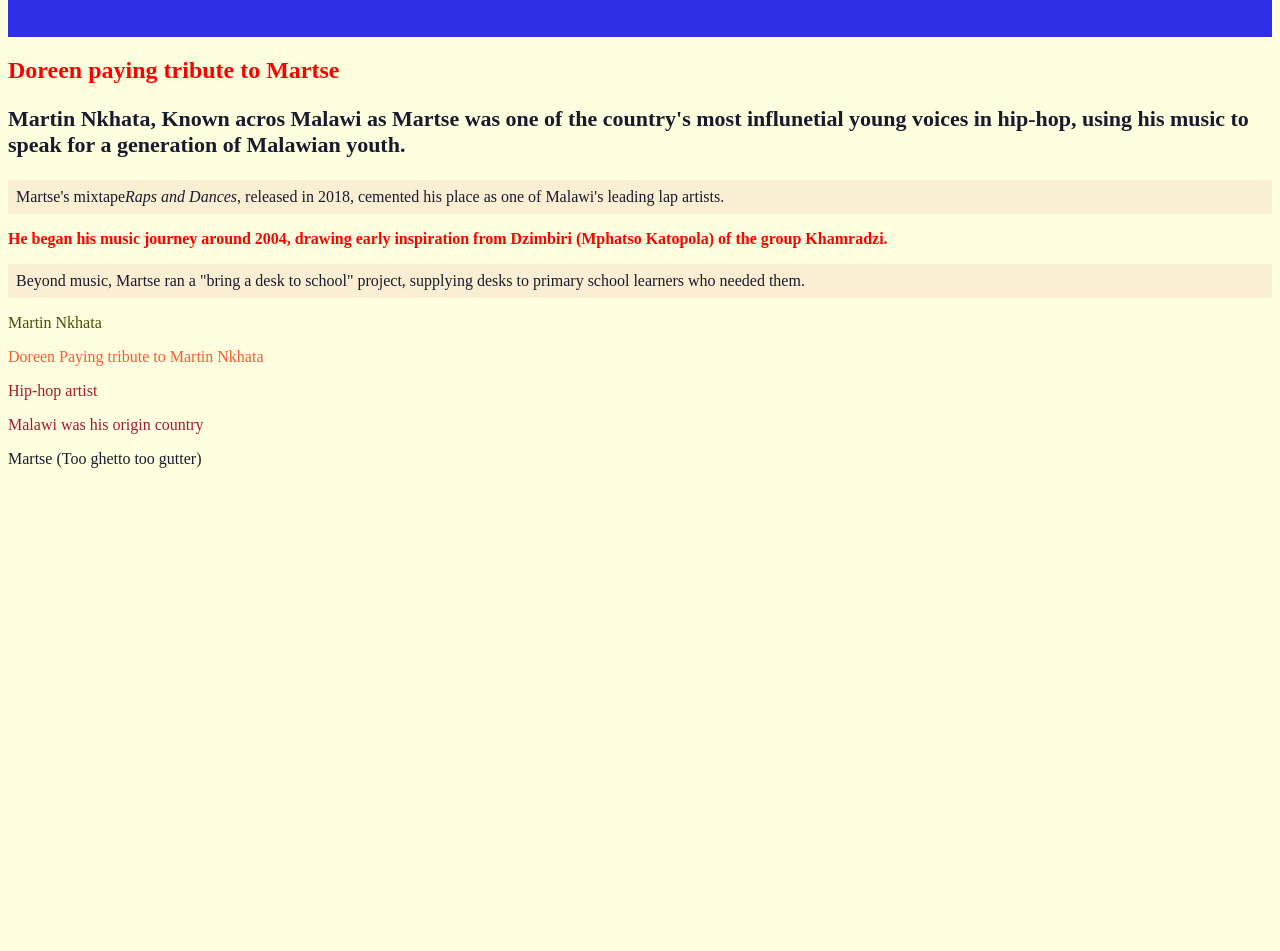
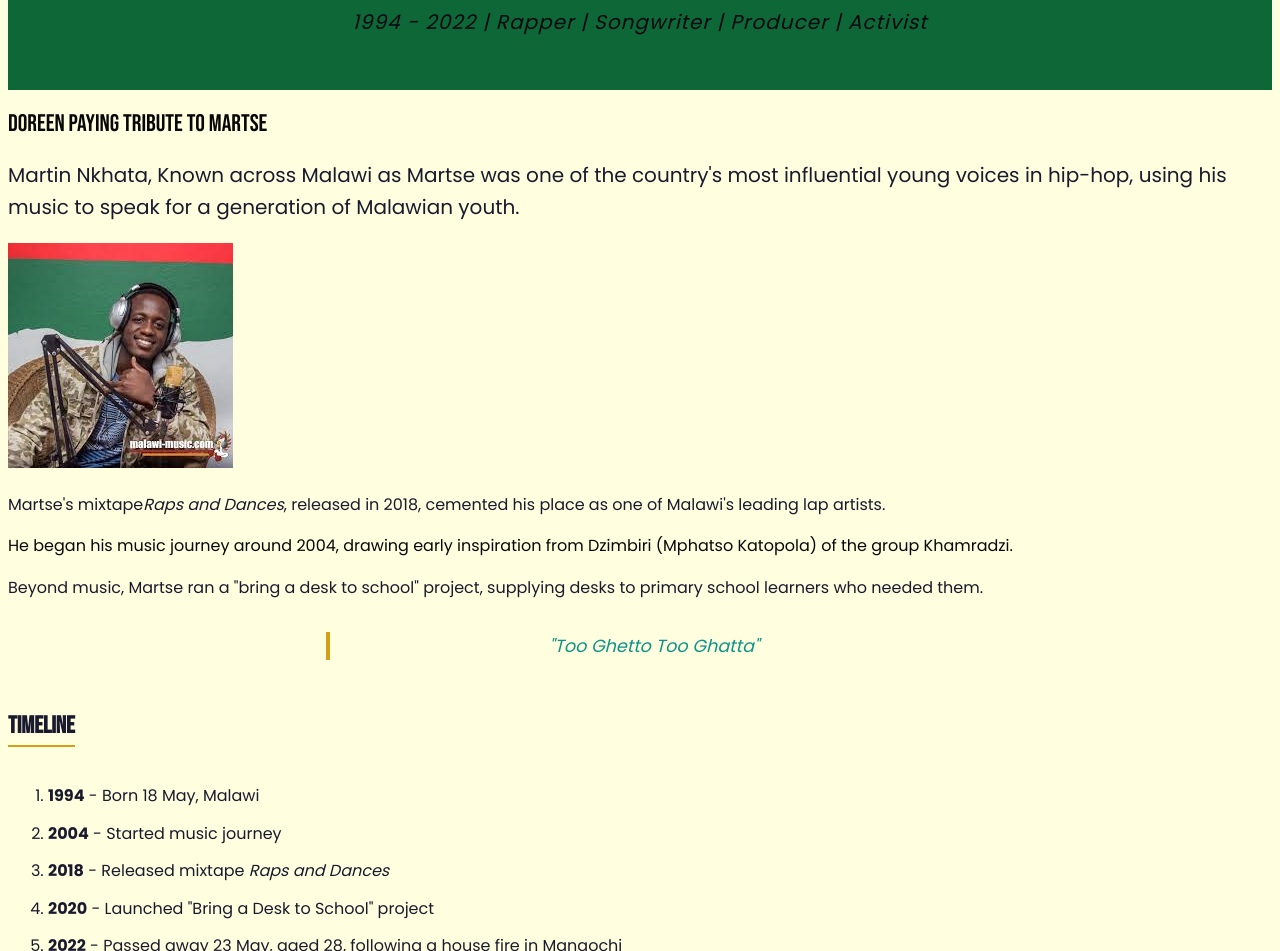
Before and after one commit to Student-Work-Classroom-Demo-MUBAS/lab-two-pro247, a plain HTML site: page index.html in a window 1280 px wide. Shown: the part 115-1066 px from the top of the page. Before the commit the page ends 800 px from the top, so only its background shows below. Drawn offline with Linux system fonts and the light colour scheme.

Commit message:
Added complete task 5

```diff
--- a/css/style.css
+++ b/css/style.css
@@ -1,15 +1,87 @@
+/* Tribute Pahe - ELE-IWS-521 Lab 2
+Student: Doreen Providence Abel
+ID: BECE/21/SS/001
+Subject: Martin (Martse) Nkhata
+*/
+blockquote {
+    font-size: 1.1rem;
+    text-align: center;
+    color: #0D9488;
+    border-left: 4px solid #D4A017;
+    padding-left: 1.5rem;
+    margin: 2rem auto;
+    max-width: 600px;
+    font-style: italic;
+}
+
+.tribute-photo {
+    display: block;
+    margin: 1.5rem auto;
+    max-width: 320px;
+    height: auto;
+    border: 3px solid #D4A017;
+    border-radius: 8px;
+}
+
+.timeline-event {
+    margin-bottom: 0.75rem;
+}
+
+.timeline h2,
+.learnmore h2 {
+    border-bottom: 2px solid #D4A017;
+    display: inline-block;
+    padding-bottom: 0.25rem;
+}
+
 .important {
-    color: red;
-    font-weight: bold;
+    color: rgb(8, 7, 7);
+    font-weight: normal;
+}
+
+#page-header h1 {
+    text-align: center;
+    letter-spacing: 0.1em;
 }
 
 #page-header {
-    background-color: #2f2fe6;
+    background-color: #0d6737;
     padding: 2rem;
 }
 
 body {
     background-color: lightyellow;
+    font-family: 'Poppins', Arial, sans-serif;
+    font-size: 1rem;
+    line-height: 1.6;
+    color: #1A1A2E;
+}
+
+h1,
+h2,
+h3 {
+    font-family: 'Bebas Neue', Georgia, serif;
+    font-weight: 700;
+    line-height: 1.2;
+}
+
+.subtitle {
+    font-size: 1.25rem;
+    font-weight: 400;
+    font-style: italic;
+    text-align: center;
+    color: #040912;
+    letter-spacing: 0.05em;
+}
+
+blockquote {
+    font-size: 1.1rem;
+    text-align: center;
+    color: #0D9488;
+    border-left: 4px solid #D4A017;
+    padding-left: 1.5rem;
+    margin: 2rem auto;
+    max-width: 600px;
 }
 
 p {
@@ -17,14 +89,14 @@ p {
     font-size: 16px;
 }
 
-.highlight {
+/*.highlight {
     background-color: #FBEFD3;
     padding: 8px;
-}
+}*/
 
 #intro {
-    font-size: 22px;
-    font-weight: bold;
+    font-size: 20px;
+    font-weight: normal;
 }
 
 .color-named {
--- a/index.html
+++ b/index.html
@@ -6,6 +6,9 @@
     <meta name="viewport" content="width=device-width, initial-scale=1.0">
     <title>Tribute To Martin Nkhata</title>
     <link rel="stylesheet" href="./css/style.css">
+    <link rel="preconnect" href="https://fonts.googleapis.com">
+    <link href="https://fonts.googleapis.com/css2?family=Bebas+Neue&family=Poppins:wght@400;700&display=swap" rel="stylesheet">
+    <link rel="stylesheet" href="./css/style.css">
     <!--<style>
         h2 {
             color: blue;
@@ -13,24 +16,47 @@
     </style> -->
     <header id="page-header">
         <h1>Martin "Martse" Nkhata</h1>
+        <p class="subtitle"> 1994 - 2022 | Rapper | Songwriter | Producer | Activist</p>
     </header>
 </head>
 
 <body>
+    <section class="bio">
         <!--<h1 style="color: red" ; font-size: 50px;>Tribute To Martin Nkhata(Martse)</h1> -->
         <h2 class="important">Doreen paying tribute to Martse</h2>
-    <p id="intro">Martin Nkhata, Known acros Malawi as Martse
-        was one of the country's most influnetial young voices in hip-hop,
+        <p id="intro">Martin Nkhata, Known across Malawi as Martse
+            was one of the country's most influential young voices in hip-hop,
             using his music to speak for a generation of Malawian youth. </p>
+
+        <img src="./images/Martse.jpg" alt="Martin 'Martse' Nkhata" class="tribute-image">
+
         <p class="highlight">Martse's mixtape<em>Raps and Dances</em>, released in 2018, cemented
             his place as one of Malawi's leading lap artists.</p>
         <p class="important">He began his music journey around 2004, drawing early inspiration from Dzimbiri
             (Mphatso Katopola) of the group Khamradzi.</p>
         <p class="highlight">Beyond music, Martse ran a "bring a desk to school" project, supplying
             desks to primary school learners who needed them.</p>
-    <p class="color-named">Martin Nkhata</p>
-    <p class="color-hex">Doreen Paying tribute to Martin Nkhata</p>
-    <p class="color-rgb">Hip-hop artist</p>
-    <p class="color-hsl">Malawi was his origin country</p>
-    <p class="color-trans">Martse (Too ghetto too gutter) </p>
+
+        <blockquote cite="http://www.malawi-music.com/index.php/M/153-martse">
+            "Too Ghetto Too Ghatta"
+        </blockquote>
+    </section>
+
+    <section class="timeline">
+        <h2>Timeline</h2>
+        <ol>
+            <li class="timeline-event"><strong>1994</strong> - Born 18 May, Malawi</li>
+            <li class="timeline-event"><strong>2004</strong> - Started music journey</li>
+            <li class="timeline-event"><strong>2018</strong> - Released mixtape <em>Raps and Dances</em></li>
+            <li class="timeline-event"><strong>2020</strong> - Launched "Bring a Desk to School" project</li>
+            <li class="timeline-event"><strong>2022</strong> - Passed away 23 May, aged 28, following a house fire in Mangochi</li>
+        </ol>
+    </section>
+
+    <section class="learn-more">
+        <h2>Learn More</h2>
+        <p>Read more about Martse's life and career</p>
+        <a href="https://en.wikipedia.org/wiki/Martse#:~:text=Martin%20Nkhata%20(18%20May%201994,now%20defunct%20Khamradzi%20Music%20Group.
+        " target="_blank">Wikipedia Page</a>
+    </section>
 </body>
```
Also changed, not shown: image.png (added), images/Martse.jpg (added), 1 other file. Lines whose indentation alone changed are shown as unchanged.
